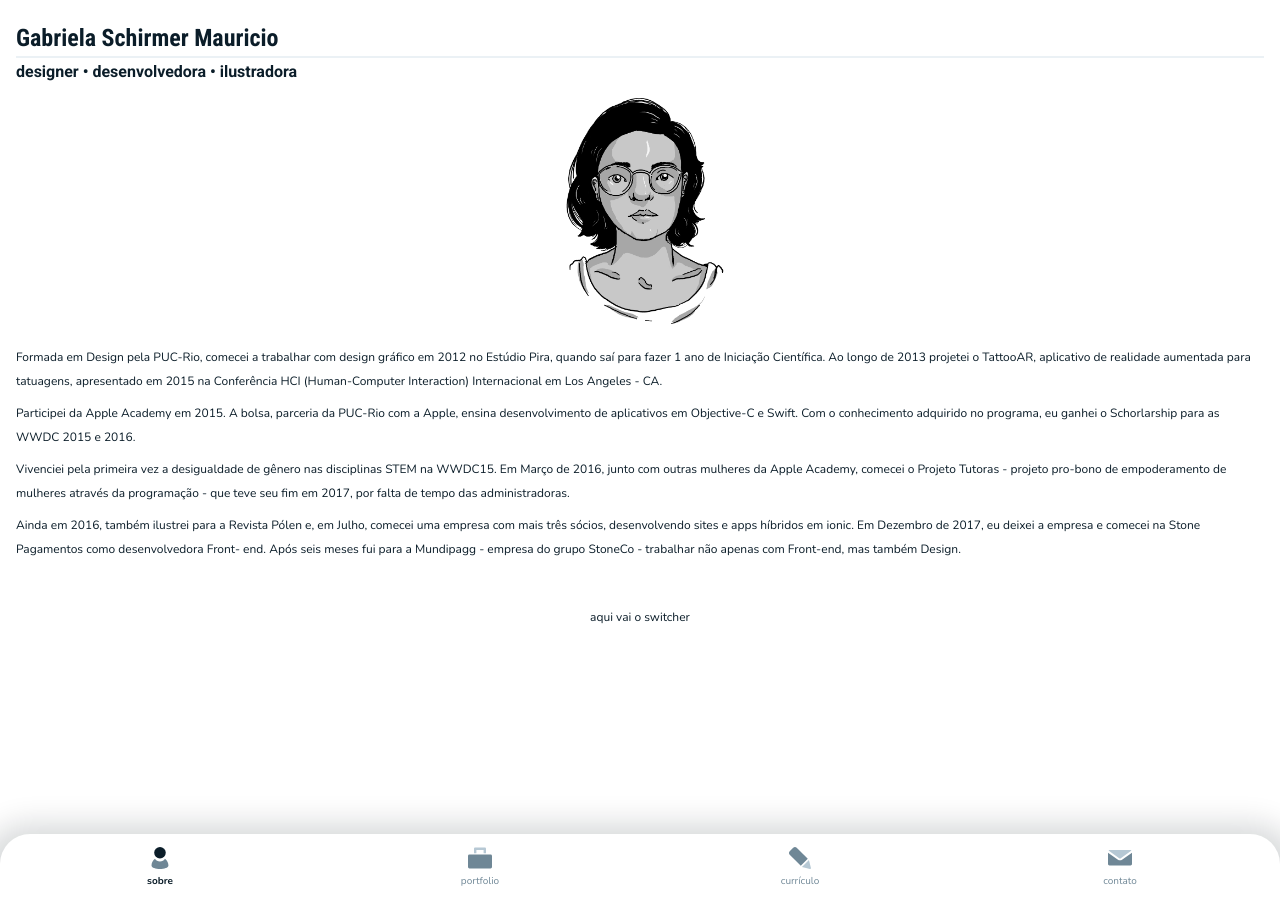
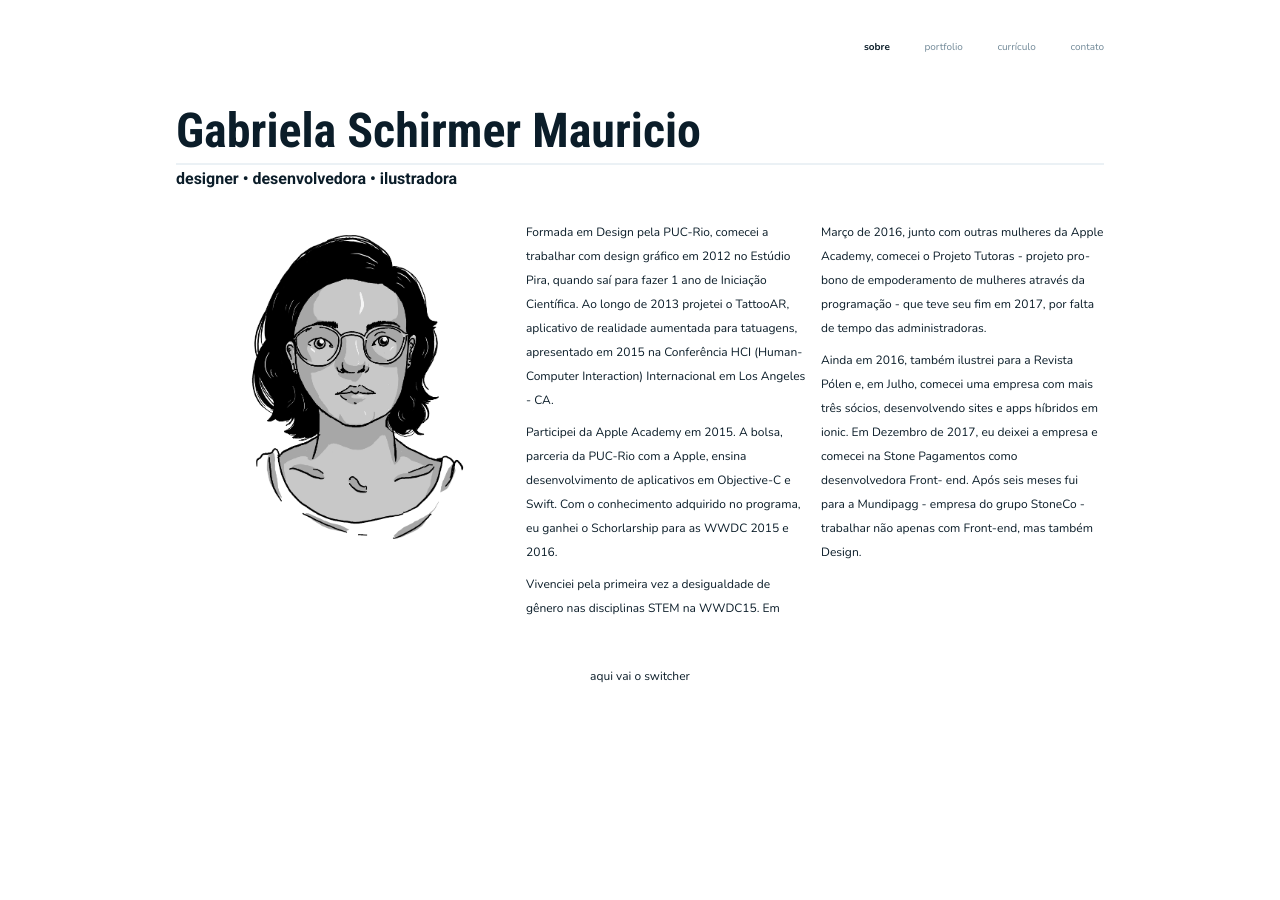
Before and after one commit to gabischima/gabischima.github.io, a Jekyll site: the page built from index.md, in a window 1280 px wide. Built offline with Jekyll 4.4.1, drawn with Linux system fonts in a browser that asks for light colours.

Commit message:
:iphone: add desktop media query

```diff
--- a/assets/css/index.css
+++ b/assets/css/index.css
@@ -382,3 +382,78 @@ b {
   border: 2px solid #EBF1F5;
   box-shadow: 0 2px 6px 1px rgba(5, 16, 23, 0.2);
 }
+
+@media screen and (min-width: 768px) {
+  body {
+    max-width: 960px;
+    margin: auto;
+  }
+
+  h1 {
+    font-size: 40px;
+  }
+
+  .gsm-content {
+    padding-top: 48px;
+  }
+
+  .gsm-header {
+    position: relative;
+    width: auto;
+    background-color: transparent;
+    box-shadow: none;
+    padding-top: 36px;
+  }
+
+  .gsm-nav-list {
+    display: block;
+    text-align: right;
+  }
+
+  .gsm-nav-list__item {
+    display: inline-block;
+    padding: 0 16px;
+  }
+
+  .gsm-nav-list__item a svg {
+    height: 0;
+    width: 0;
+  }
+
+  .gsm-about__img {
+    float: left;
+    padding-top: 24px
+  }
+
+  .gsm-about__description {
+    column-count: 2;
+    padding-top: 32px;
+  }
+
+  .gsm-portfolio,
+  .gsm-curriculum,
+  .gsm-contact {
+    padding-top: 8px;
+  }
+
+  .gsm-curriculum {
+    column-count: 3;
+    column-gap: 16px;
+  }
+
+  .gsm-curriculum__item {
+    break-inside: avoid-column;
+    /* firefox */
+    page-break-inside: avoid;
+  }
+}
+
+@media screen and (min-width: 960px) {
+  h1 {
+    font-size: 48px;
+  }
+
+  .gsm-about__img img {
+    max-width: 350px;
+  }
+}
```
